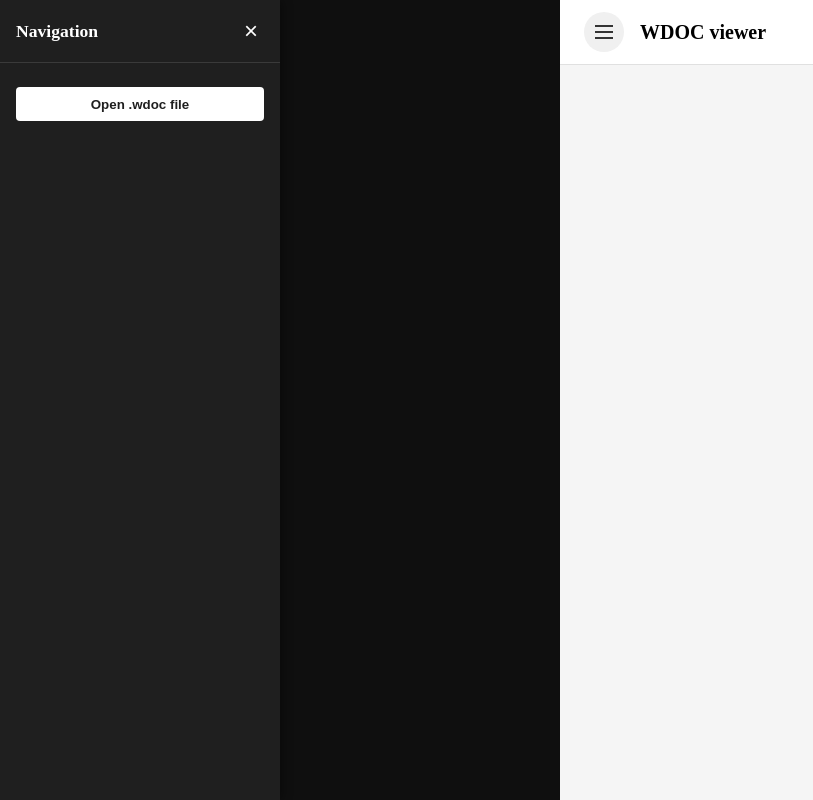
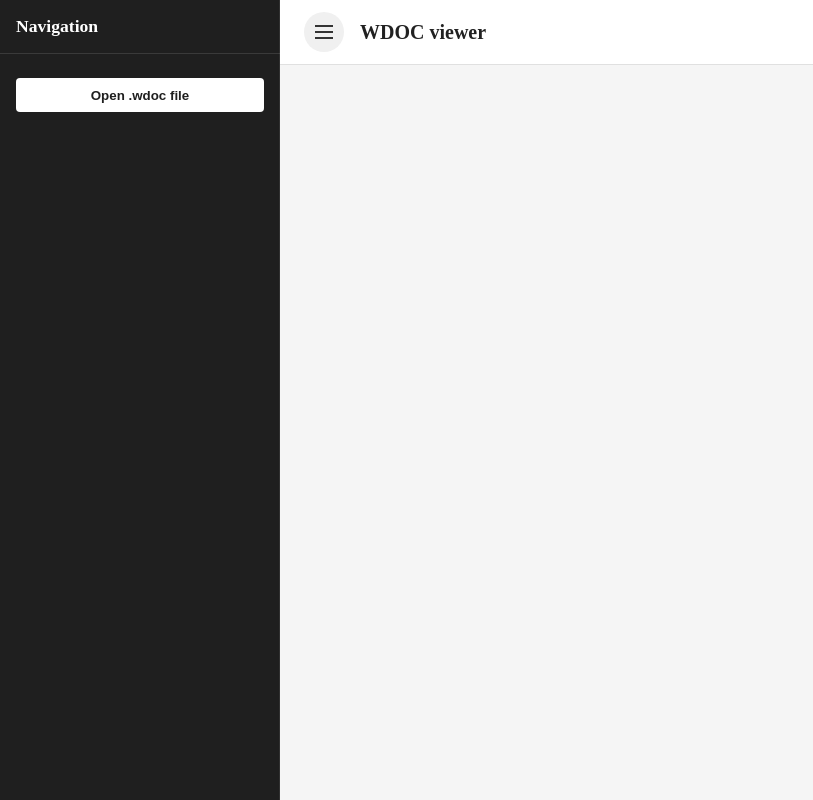
Before and after one commit to wdoc-info/wdocviewer, an Angular app: page / in a window 1280 px wide. Shown: the whole page, without its empty margins (0-813 px from the left). Built offline with nearby package versions, Linux system fonts and the light colour scheme.

Commit message:
Refine layout with Angular Material

```diff
--- a/package.json
+++ b/package.json
@@ -15,6 +15,7 @@
     "@angular/compiler": "^20.3.12",
     "@angular/core": "^20.3.12",
     "@angular/forms": "^20.3.12",
+    "@angular/material": "^20.2.13",
     "@angular/platform-browser": "^20.3.12",
     "@angular/platform-browser-dynamic": "^20.3.12",
     "@angular/router": "^20.3.12",
--- a/src/app/app.config.ts
+++ b/src/app/app.config.ts
@@ -2,11 +2,13 @@
 import { provideRouter } from '@angular/router';
 import { provideHttpClient } from '@angular/common/http';
 import { routes } from './app.routes';
+import { provideAnimations } from '@angular/platform-browser/animations';
 
 export const appConfig: ApplicationConfig = {
   providers: [
     provideZoneChangeDetection({ eventCoalescing: true }),
     provideRouter(routes),
     provideHttpClient(),
+    provideAnimations(),
   ],
 };
--- a/src/app/app/app.component.css
+++ b/src/app/app/app.component.css
@@ -1,21 +1,24 @@
+:host {
+  display: block;
+  height: 100vh;
+}
+
 .app-shell {
-  display: flex;
-  min-height: 100vh;
+  height: 100%;
   background: #0f0f0f;
 }
 
+.app-sidenav {
+  width: 280px;
+  border: none;
+  background: transparent;
+}
+
 .main-content {
-  flex: 1;
-  margin-left: 0;
-  min-height: 100vh;
+  min-height: 100%;
   background: #f5f5f5;
-  transition: margin-left 0.25s ease-out;
   display: flex;
   flex-direction: column;
-}
-
-.app-shell.nav-open .main-content {
-  margin-left: 280px;
 }
 
 app-viewer {
@@ -23,14 +26,9 @@
   overflow: auto;
 }
 
-@media (max-width: 991px) {
-  .app-shell.nav-open .main-content {
-    margin-left: 0;
+@media print {
+  .app-sidenav,
+  mat-sidenav {
+    display: none !important;
   }
 }
-
-@media print {
-  .main-content {
-    margin-left: 0 !important;
-  }
-}
--- a/src/app/app/app.component.html
+++ b/src/app/app/app.component.html
@@ -1,12 +1,19 @@
-<div class="app-shell" [class.nav-open]="isNavOpen">
+<mat-sidenav-container class="app-shell">
+  <mat-sidenav
+    class="app-sidenav"
+    [mode]="sidenavMode"
+    [opened]="isNavOpen"
+    (openedChange)="isNavOpen = $event"
+  >
     <app-navbar
       (fileSelected)="onFileSelected($event)"
       [showSave]="showSave"
       (save)="onSaveForms()"
-    [open]="isNavOpen"
       (closeNav)="closeNav()"
     ></app-navbar>
+  </mat-sidenav>
 
+  <mat-sidenav-content>
     <div class="main-content">
       <app-topbar
         [showSave]="showSave"
@@ -16,4 +23,5 @@
       ></app-topbar>
       <app-viewer [htmlContent]="htmlContent"></app-viewer>
     </div>
-</div>
+  </mat-sidenav-content>
+</mat-sidenav-container>
--- a/src/app/app/app.component.ts
+++ b/src/app/app/app.component.ts
@@ -1,4 +1,4 @@
-import { Component, OnInit, ViewChild } from '@angular/core';
+import { Component, OnDestroy, OnInit, ViewChild } from '@angular/core';
 import { CommonModule } from '@angular/common';
 import { DomSanitizer, SafeHtml } from '@angular/platform-browser';
 import { HttpClient } from '@angular/common/http';
@@ -7,26 +7,38 @@
 import { NavbarComponent } from '../navbar/navbar.component';
 import { ViewerComponent } from '../viewer/viewer.component';
 import { TopbarComponent } from '../topbar/topbar.component';
+import { MatDrawerMode, MatSidenavModule } from '@angular/material/sidenav';
 
 @Component({
   selector: 'app-root',
   standalone: true,
-  imports: [CommonModule, NavbarComponent, ViewerComponent, TopbarComponent],
+  imports: [
+    CommonModule,
+    NavbarComponent,
+    ViewerComponent,
+    TopbarComponent,
+    MatSidenavModule,
+  ],
   templateUrl: './app.component.html',
   styleUrls: ['./app.component.css'],
 })
-export class AppComponent implements OnInit {
+export class AppComponent implements OnInit, OnDestroy {
   htmlContent: SafeHtml | null = null;
   showSave = false;
   isNavOpen = false;
+  sidenavMode: MatDrawerMode = 'over';
   private originalArrayBuffer: ArrayBuffer | null = null;
+  private resizeListener?: () => void;
+  private isDesktop = false;
   @ViewChild(ViewerComponent) viewer!: ViewerComponent;
 
   constructor(private sanitizer: DomSanitizer, private http: HttpClient) {}
 
   ngOnInit(): void {
     if (typeof window !== 'undefined') {
-      this.isNavOpen = window.innerWidth >= 992;
+      this.applyResponsiveLayout(window.innerWidth);
+      this.resizeListener = () => this.applyResponsiveLayout(window.innerWidth);
+      window.addEventListener('resize', this.resizeListener);
     }
     if (typeof window === 'undefined' || !window.location) {
       return;
@@ -46,6 +58,12 @@
     void this.fetchAndLoadWdoc(trimmedUrl);
   }
 
+  ngOnDestroy(): void {
+    if (typeof window !== 'undefined' && this.resizeListener) {
+      window.removeEventListener('resize', this.resizeListener);
+    }
+  }
+
   onFileSelected(file: File) {
     const reader = new FileReader();
     reader.onload = async (e: ProgressEvent<FileReader>) => {
@@ -63,6 +81,15 @@
 
   closeNav() {
     this.isNavOpen = false;
+  }
+
+  private applyResponsiveLayout(width: number) {
+    const isDesktop = width >= 992;
+    this.sidenavMode = isDesktop ? 'side' : 'over';
+    if (isDesktop !== this.isDesktop) {
+      this.isDesktop = isDesktop;
+      this.isNavOpen = isDesktop;
+    }
   }
 
   private async fetchAndLoadWdoc(url: string): Promise<void> {
--- a/src/app/navbar/navbar.component.css
+++ b/src/app/navbar/navbar.component.css
@@ -1,21 +1,16 @@
+:host {
+  display: block;
+  height: 100%;
+}
+
 .sidenav {
-  position: fixed;
-  top: 0;
-  left: 0;
-  height: 100vh;
-  width: 280px;
+  height: 100%;
+  width: 100%;
   background-color: #1f1f1f;
   color: #fff;
-  transform: translateX(-100%);
-  transition: transform 0.25s ease-out;
-  z-index: 1000;
   display: flex;
   flex-direction: column;
-  box-shadow: 2px 0 10px rgba(0, 0, 0, 0.4);
-}
-
-.sidenav.sidenav-open {
-  transform: translateX(0);
+  box-shadow: inset -1px 0 0 rgba(255, 255, 255, 0.08);
 }
 
 .sidenav-header {
@@ -85,21 +80,8 @@
   font-weight: 600;
 }
 
-.sidenav-backdrop {
-  position: fixed;
-  inset: 0;
-  background: rgba(0, 0, 0, 0.4);
-  z-index: 900;
-}
-
 @media (min-width: 992px) {
-  .sidenav {
-    position: relative;
-    transform: translateX(0);
-    height: 100%;
-  }
-
-  .sidenav-backdrop {
+  .close-btn {
     display: none;
   }
 }
--- a/src/app/navbar/navbar.component.html
+++ b/src/app/navbar/navbar.component.html
@@ -1,9 +1,4 @@
-<div class="sidenav-backdrop" *ngIf="open" (click)="onCloseNav()"></div>
-<aside
-  class="sidenav"
-  [class.sidenav-open]="open"
-  aria-label="Document navigation"
->
+<aside class="sidenav" aria-label="Document navigation">
   <header class="sidenav-header">
     <div class="title">Navigation</div>
     <button
--- a/src/app/navbar/navbar.component.ts
+++ b/src/app/navbar/navbar.component.ts
@@ -19,7 +19,6 @@
   @Output() fileSelected = new EventEmitter<File>();
   @Output() save = new EventEmitter<void>();
   @Input() showSave = false;
-  @Input() open = false;
   @Output() closeNav = new EventEmitter<void>();
   @ViewChild('fileInput') fileInput?: ElementRef<HTMLInputElement>;
 
--- a/src/styles.css
+++ b/src/styles.css
@@ -1,3 +1,10 @@
+@import '@angular/material/prebuilt-themes/indigo-pink.css';
+
+html,
+body {
+  height: 100%;
+}
+
 body {
   margin: 0;
   padding: 0;
```
Also changed, not shown: 1 other file (tests, documents, lock files or other folders). Lines whose indentation alone changed are shown as unchanged.
